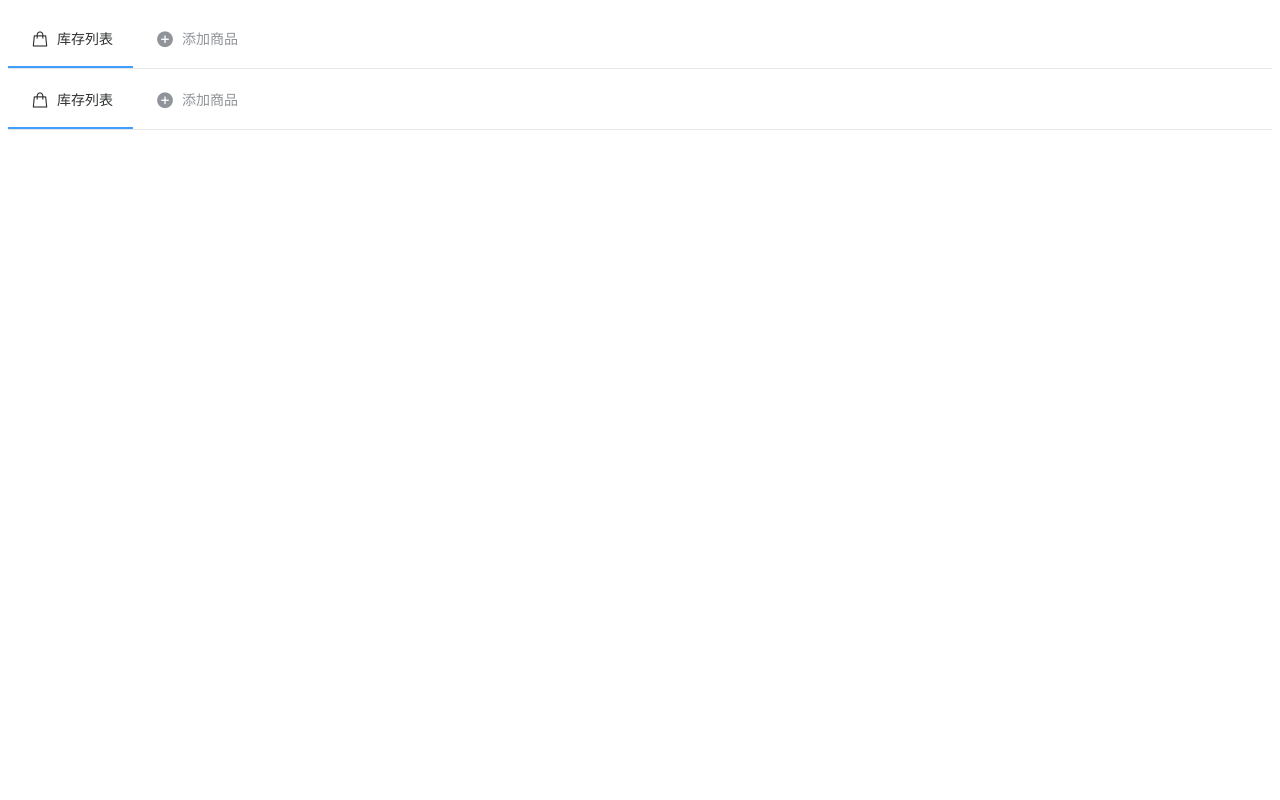
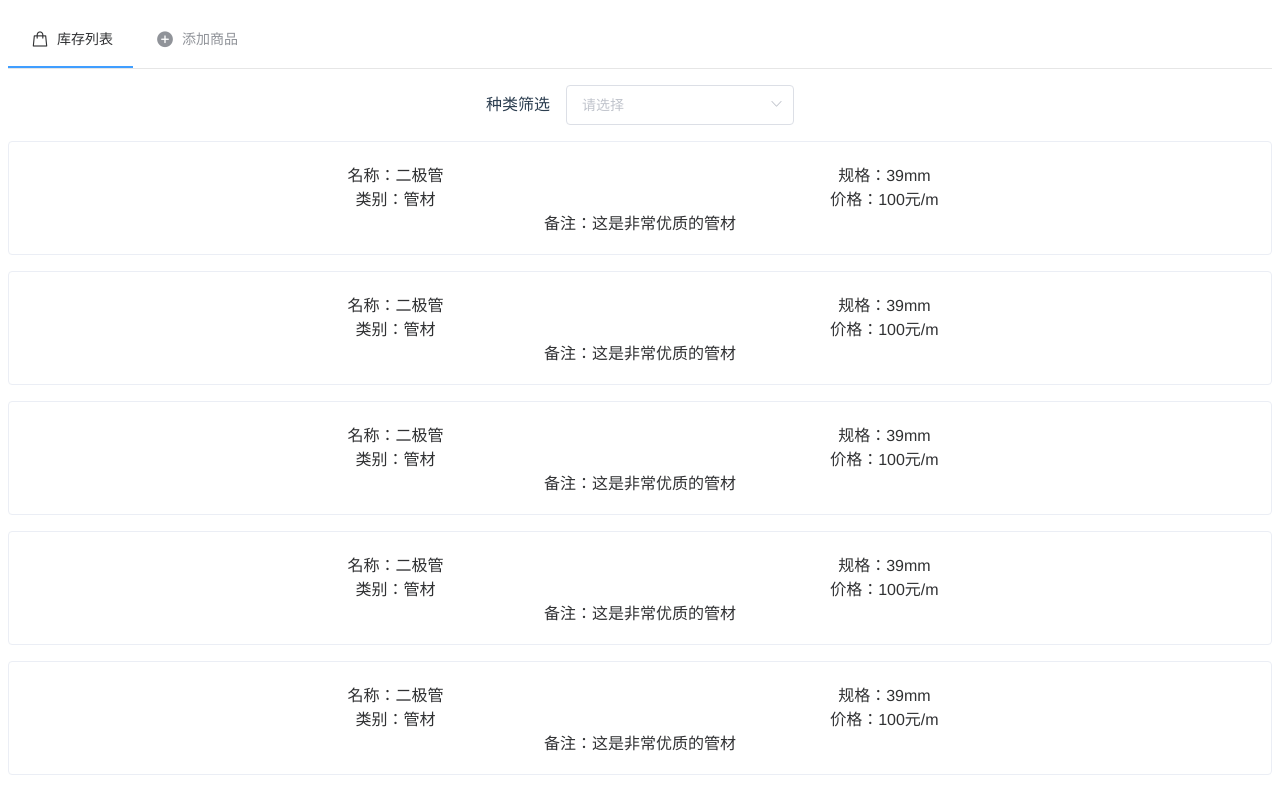
Before and after one commit to WangQingye/quatation2-vue-client, a Vue app: page /#/goods in a window 1280 px wide. Built offline with nearby package versions, Linux system fonts and the light colour scheme.

Commit message:
商品添加页

```diff
--- a/package.json
+++ b/package.json
@@ -5,7 +5,7 @@
     "author": "WangQingye <329103586@qq.com>",
     "private": true,
     "scripts": {
-    "dev": "webpack-dev-server --inline --progress --config build/webpack.dev.conf.js",
+        "dev": "webpack-dev-server --inline --progress --config build/webpack.dev.conf.js --host 0.0.0.0",
         "start": "npm run dev",
         "lint": "eslint --ext .js,.vue src",
         "build": "node build/build.js"
--- /dev/null
+++ b/src/components/AddGood.vue
@@ -0,0 +1,64 @@
+<template>
+    <div class="add-good">
+        <h3>商品添加</h3>
+        <el-form ref="form" :model="form" label-width="40px" class="add-form">
+            <el-form-item label="">
+                <!-- <el-button type="success" icon="el-icon-picture" circle></el-button> -->
+                <input id="img" style="margin-top:15px" accept="image/png,image/jpg" type="file">
+            </el-form-item>
+            <el-form-item label="名称">
+                <el-input v-model="form.name" placeholder="例：凹形管"></el-input>
+            </el-form-item>
+            <el-form-item label="品类">
+                <el-input v-model="form.name" placeholder="例：管材"></el-input>
+            </el-form-item>
+            <el-form-item label="规格">
+                <el-input v-model="form.name" placeholder="例：30mm"></el-input>
+            </el-form-item>
+            <el-form-item label="价格">
+                <el-input v-model="form.name" placeholder="例：100元/m"></el-input>
+            </el-form-item>
+            <el-form-item label="库存">
+                <el-input v-model="form.name" placeholder="300"></el-input>
+            </el-form-item>
+            <el-form-item label="备注">
+                <el-input type="textarea" v-model="form.note" placeholder=""></el-input>
+            </el-form-item>
+            <el-form-item>
+                <el-button type="primary" @click="onSubmit">立即创建</el-button>
+                <el-button>取消</el-button>
+            </el-form-item>
+        </el-form>
+    </div>
+</template>
+<script>
+export default {
+    data() {
+        return {
+            form: {
+                name: '',
+                note: ''
+            }
+        };
+    },
+    methods: {
+        onSubmit() {
+            console.log('submit!');
+        }
+    }
+};
+</script>
+
+<!-- Add "scoped" attribute to limit CSS to this component only -->
+<style scoped>
+h3 {
+    text-align: left;
+}
+.add-good {
+    margin-top: 1rem;
+}
+.add-form {
+    width: 300px;
+    margin: 0 auto;
+}
+</style>
--- a/src/components/GoodList.vue
+++ b/src/components/GoodList.vue
@@ -1,52 +1,94 @@
 <template>
-    <div class="main">
-        <el-menu :default-active="activeIndex" class="el-menu-demo" mode="horizontal" :router="true">
-            <el-menu-item index="goods">
-                <template slot="title">
-                    <i class="el-icon-goods"></i>
-                    <span>库存列表</span>
-                </template>
-            </el-menu-item>
-            <el-menu-item index="addGood">
-                <template slot="title">
-                    <i class="el-icon-circle-plus"></i>
-                    <span>添加商品</span>
-                </template>
-            </el-menu-item>
-        </el-menu>
-        <keep-alive>
-            <router-view></router-view>
-        </keep-alive>
+    <div class="good-list">
+        <div class="select-area">
+            <span style="margin-right:1rem">种类筛选</span>
+            <el-select v-model="value4" clearable placeholder="请选择">
+                <el-option v-for="item in options" :key="item.value" :label="item.label" :value="item.value">
+                </el-option>
+            </el-select>
+        </div>
+        <div class="list-area">
+            <el-card class="box-card my-card" shadow="never">
+                <p>名称：二极管</p>
+                <p>规格：39mm</p>
+                <p>类别：管材</p>
+                <p>价格：100元/m</p>
+                <p>备注：这是非常优质的管材</p>
+            </el-card>
+            <el-card class="box-card my-card" shadow="never">
+                <p>名称：二极管</p>
+                <p>规格：39mm</p>
+                <p>类别：管材</p>
+                <p>价格：100元/m</p>
+                <p>备注：这是非常优质的管材</p>
+            </el-card>
+            <el-card class="box-card my-card" shadow="never">
+                <p>名称：二极管</p>
+                <p>规格：39mm</p>
+                <p>类别：管材</p>
+                <p>价格：100元/m</p>
+                <p>备注：这是非常优质的管材</p>
+            </el-card>
+            <el-card class="box-card my-card" shadow="never">
+                <p>名称：二极管</p>
+                <p>规格：39mm</p>
+                <p>类别：管材</p>
+                <p>价格：100元/m</p>
+                <p>备注：这是非常优质的管材</p>
+            </el-card>
+            <el-card class="box-card my-card" shadow="never">
+                <p>名称：二极管</p>
+                <p>规格：39mm</p>
+                <p>类别：管材</p>
+                <p>价格：100元/m</p>
+                <p>备注：这是非常优质的管材</p>
+            </el-card>
+        </div>
     </div>
 </template>
 <script>
 export default {
     data() {
-        return {};
-    },
-    computed: {
-        activeIndex() {
-            return this.$route.path.replace('/', '');
-        }
+        return {
+            options: [
+                {
+                    value: '选项1',
+                    label: '黄金糕'
+                },
+                {
+                    value: '选项2',
+                    label: '双皮奶'
+                },
+                {
+                    value: '选项3',
+                    label: '蚵仔煎'
+                },
+                {
+                    value: '选项4',
+                    label: '龙须面'
+                },
+                {
+                    value: '选项5',
+                    label: '北京烤鸭'
+                }
+            ],
+            value4: ''
+        };
     }
 };
 </script>
 
 <!-- Add "scoped" attribute to limit CSS to this component only -->
 <style scoped>
-h1,
-h2 {
-    font-weight: normal;
+.select-area {
+    margin: 1rem 1rem;
 }
-ul {
-    list-style-type: none;
-    padding: 0;
+.my-card {
+    margin-bottom: 1rem;
 }
-li {
+.my-card p {
+    margin: 0;
     display: inline-block;
-    margin: 0 10px;
-}
-a {
-    color: #42b983;
+    width: 40%;
 }
 </style>
--- a/src/components/Main.vue
+++ b/src/components/Main.vue
@@ -1,6 +1,6 @@
 <template>
     <div class="main">
-        <el-menu :default-active="activeIndex" class="el-menu-demo" mode="horizontal">
+        <el-menu :default-active="activeIndex" class="el-menu-demo" mode="horizontal" :router="true">
             <el-menu-item index="goods">
                 <template slot="title">
                     <i class="el-icon-goods"></i>
--- a/src/router/index.js
+++ b/src/router/index.js
@@ -2,6 +2,7 @@ import Vue from 'vue'
 import Router from 'vue-router'
 import Main from '@/components/Main'
 import GoodList from '@/components/GoodList'
+import AddGood from '@/components/AddGood'
 
 Vue.use(Router)
 
@@ -9,10 +10,14 @@ export default new Router({
     routes: [{
         path: '/',
         name: 'Main',
+        redirect: '/goods',
         component: Main,
         children: [{
             path: '/goods',
             component: GoodList
+        }, {
+            path: '/addGood',
+            component: AddGood
         }, ]
     }]
 })
```
Lines whose indentation alone changed are shown as unchanged.
